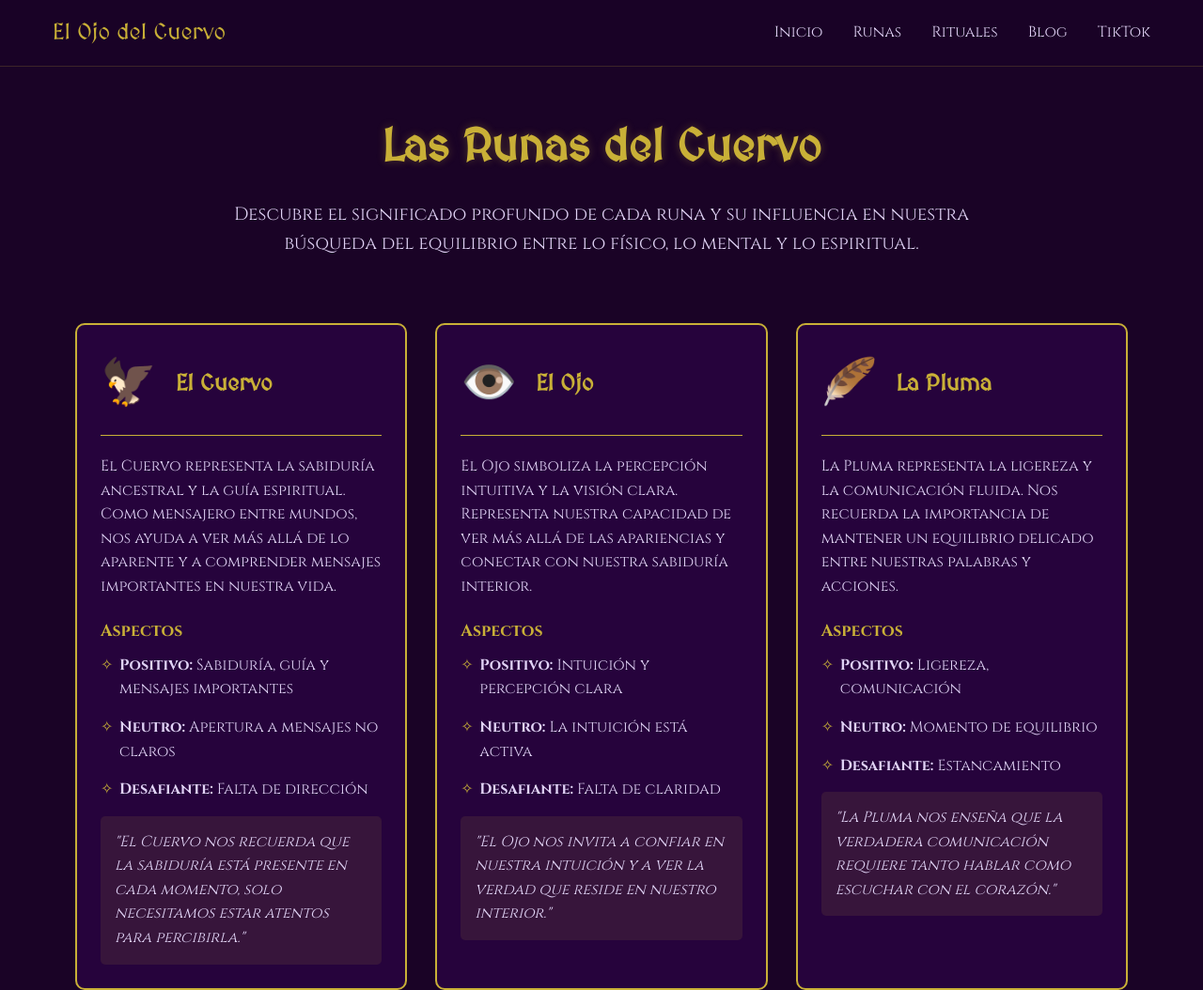
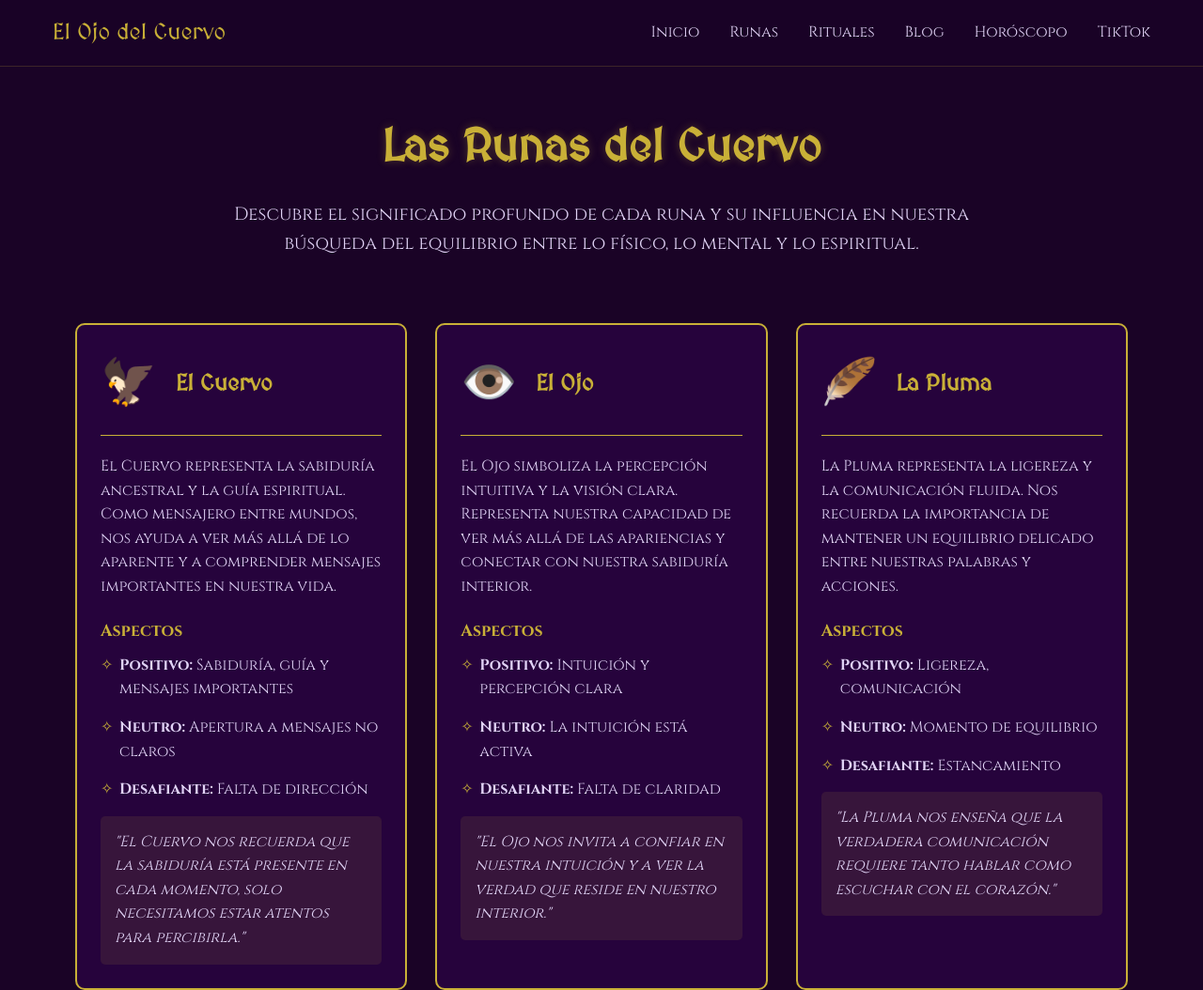
Before and after one commit to MikiMauZ/elojodelcuervo, a website: page conoce.html in a window 1280 px wide. Shown: the top 1054 px of the page at 94% size. Drawn offline with Linux system fonts and the light colour scheme.

Commit message:
Update conoce.html

```diff
--- a/conoce.html
+++ b/conoce.html
@@ -133,6 +133,7 @@
                 <a href="runas.html">Runas</a>
                 <a href="rituales.html">Rituales</a>
                 <a href="blog.html">Blog</a>
+                <a href="horoscopo.html">Horóscopo</a>
                 <a href="tiktok.html">TikTok</a>
             </nav>
             <button class="menu-button">☰</button>
```
